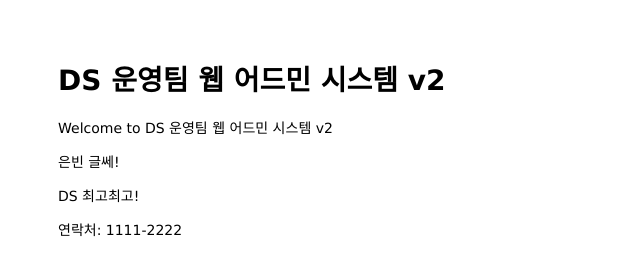
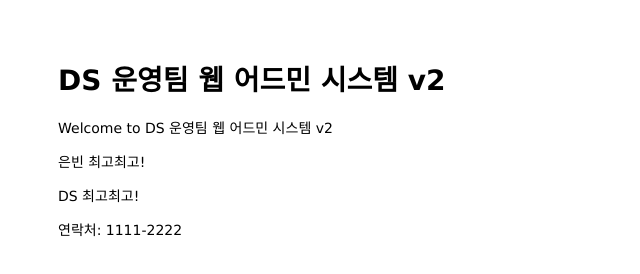
Before and after one commit to binbinbean/mastering-git-github, a website: page public/index.html in a window 1280 px wide. Shown: the full height of the page, 0-640 px from the left. Drawn offline with Linux system fonts and the light colour scheme.

Commit message:
최고최고

```diff
--- a/public/index.html
+++ b/public/index.html
@@ -7,7 +7,7 @@
   <body>
     <h1>DS 운영팀 웹 어드민 시스템 v2</h1>
     <p>Welcome to DS 운영팀 웹 어드민 시스템 v2</p>
-    <p>은빈 글쎄!</p>
+    <p>은빈 최고최고!</p>
     <p>DS 최고최고!</p>
   </body>
 
```
